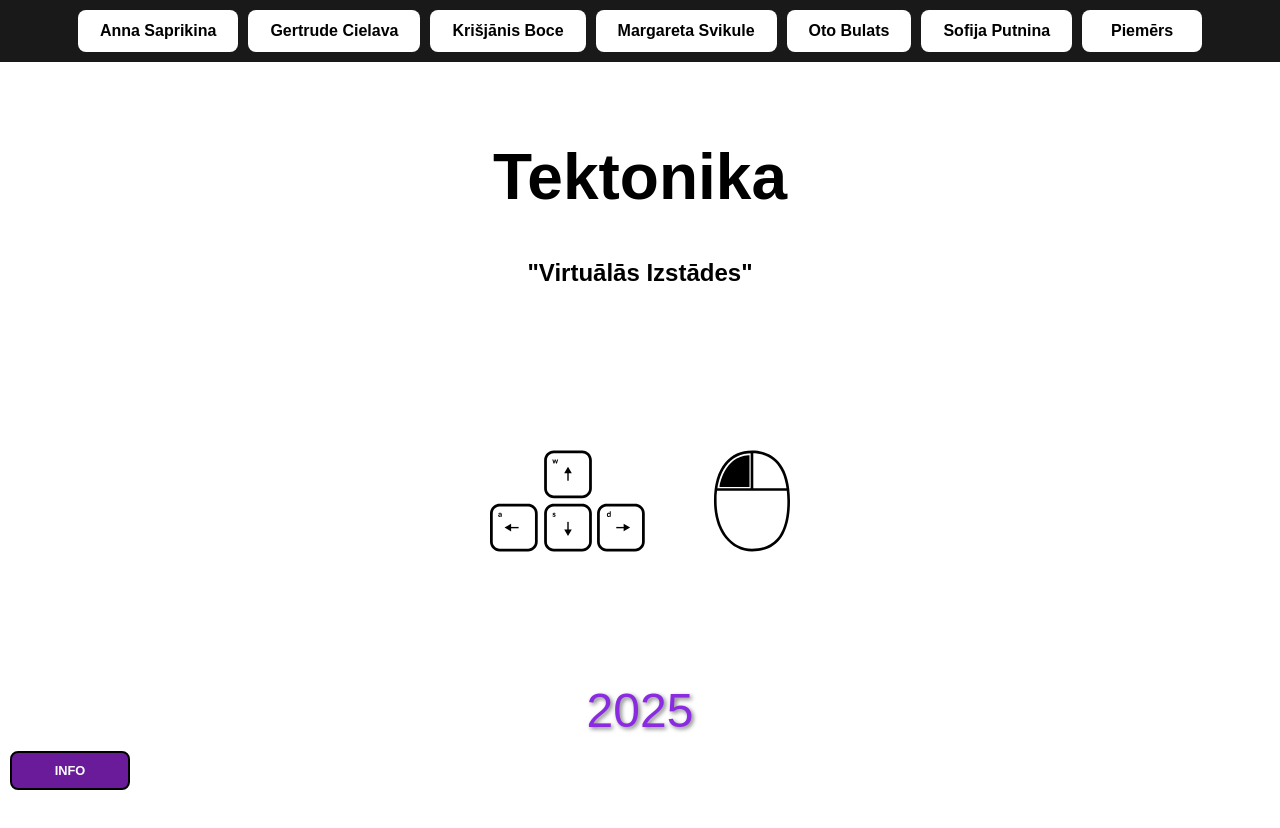
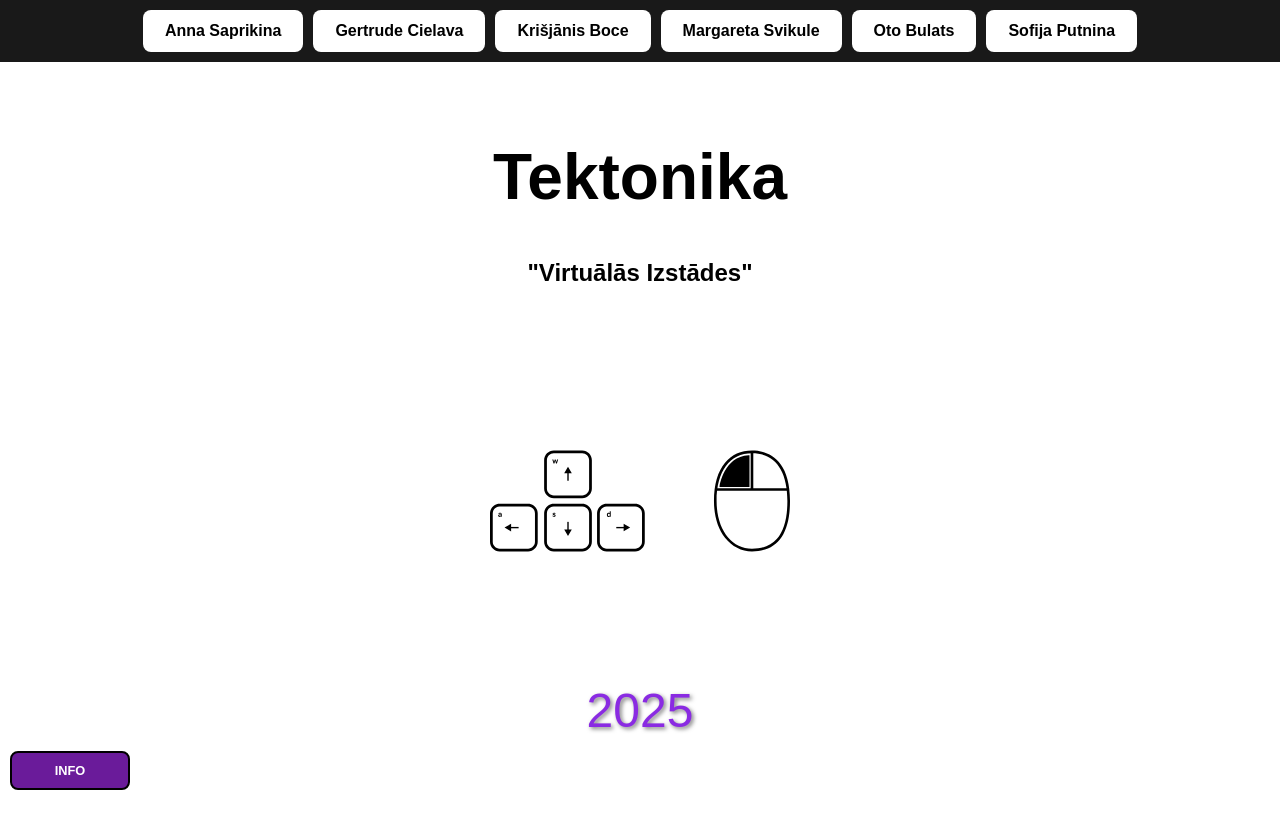
Before and after one commit to Alvis1/Tektonika25-izstade, a plain HTML site: page index.html in a window 1280 px wide. Drawn offline with Linux system fonts and the light colour scheme; a web font is replaced by a local one.

Commit message:
nonemts piemers no index

```diff
--- a/index.html
+++ b/index.html
@@ -19,7 +19,6 @@
             <button class="button" onclick="loadPage('Margareta_Svikule/index.html')" aria-label="Apskatīt Margareta Svikule projektu">Margareta Svikule</button>
             <button class="button" onclick="loadPage('Oto_Bulats/index.html')" aria-label="Apskatīt Oto Bulats projektu">Oto Bulats</button>
             <button class="button" onclick="loadPage('Sofija_Putnina/sp.html')" aria-label="Apskatīt Sofija Putnina projektu">Sofija Putnina</button>
-            <button class="button" onclick="loadPage('_Piemers/piemers.html')" aria-label="Apskatīt piemēru">Piemērs</button>
         </nav>
     </header>
 
```
